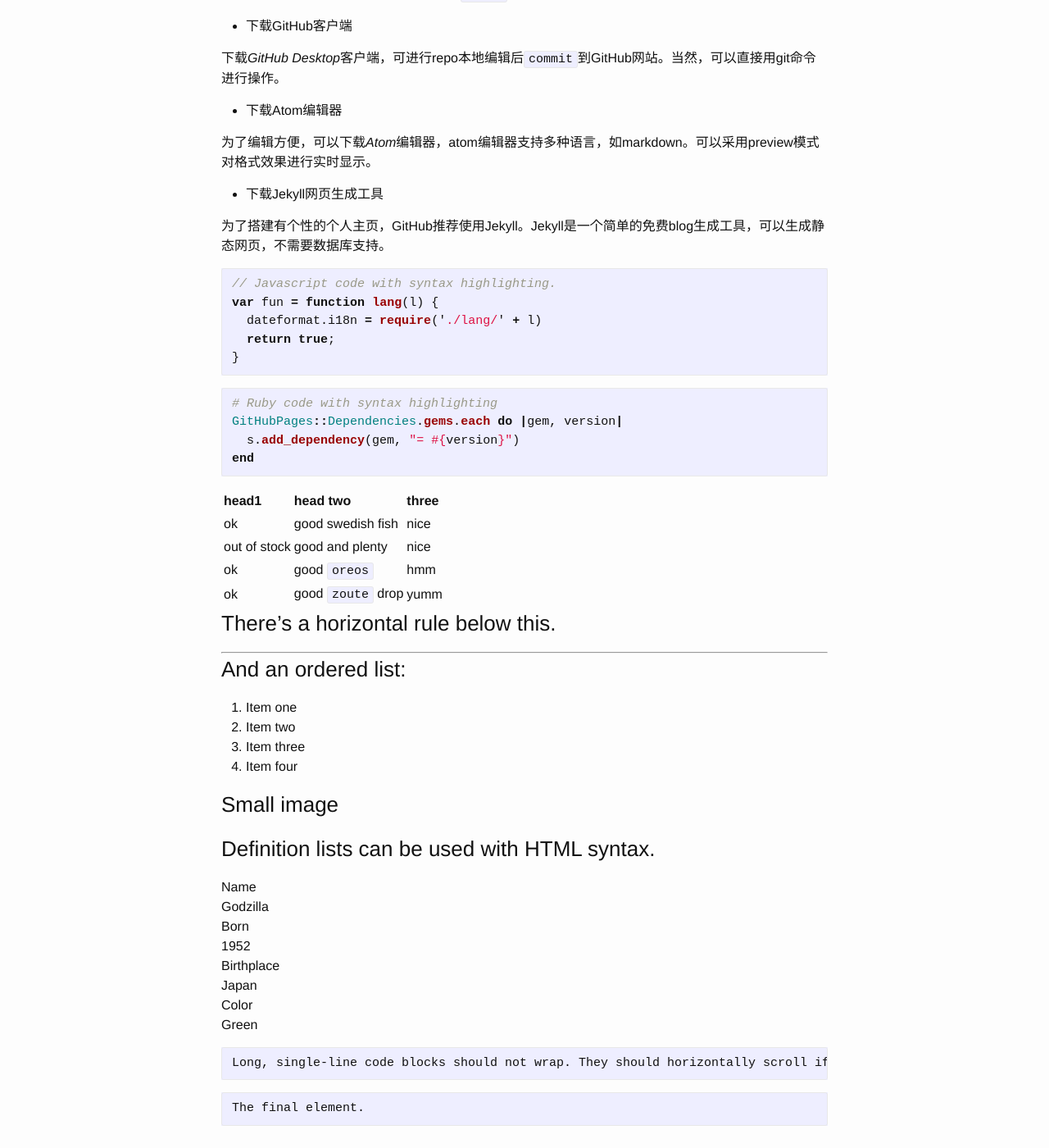
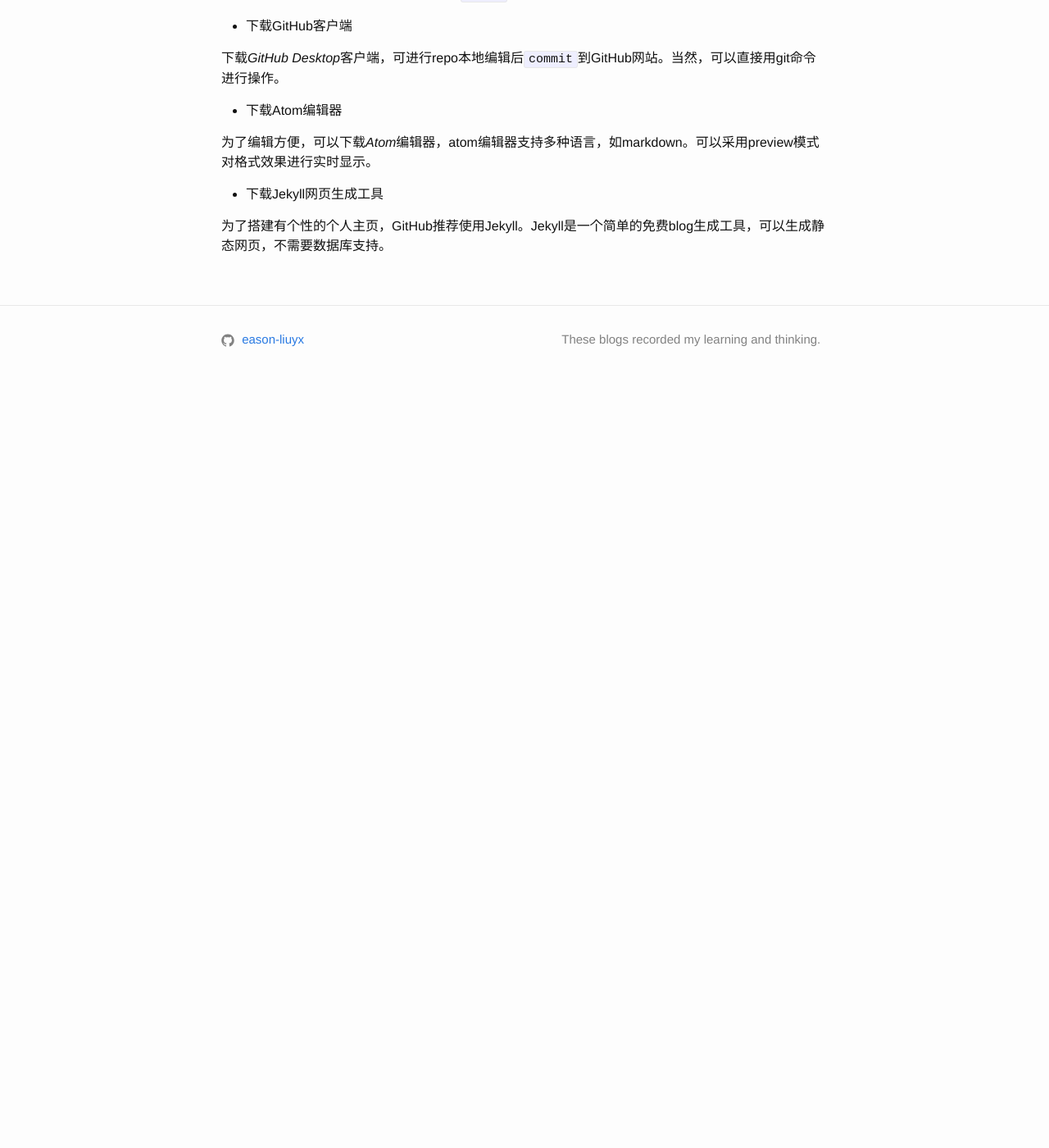
Before and after one commit to eason-liuyx/eason-liuyx.github.io, a Jekyll site: the page built from _posts/2017-04-29-construct-my-site.md, in a window 1280 px wide and 1400 px high, scrolled down 345 px. Shown: the whole window at 82% size. Built offline with Jekyll 4.4.1, drawn with Linux system fonts in a browser that asks for light colours; after the commit the page ends 900 px from its top, so only the background shows below that.

Commit message:
{homepage}: Update blog "construct my site"
Delete some ruby and java code from my blog,
which is no needed.

Signed-off-by: eason-liuyx <yxian.l@icloud.com>

````diff
--- a/_posts/2017-04-29-construct-my-site.md
+++ b/_posts/2017-04-29-construct-my-site.md
@@ -22,69 +22,3 @@
 - 下载Jekyll网页生成工具
 
 为了搭建有个性的个人主页，GitHub推荐使用Jekyll。Jekyll是一个简单的免费blog生成工具，可以生成静态网页，不需要数据库支持。
-
-
-
-```js
-// Javascript code with syntax highlighting.
-var fun = function lang(l) {
-  dateformat.i18n = require('./lang/' + l)
-  return true;
-}
-```
-
-```ruby
-# Ruby code with syntax highlighting
-GitHubPages::Dependencies.gems.each do |gem, version|
-  s.add_dependency(gem, "= #{version}")
-end
-```
-
-
-
-| head1        | head two          | three |
-|:-------------|:------------------|:------|
-| ok           | good swedish fish | nice  |
-| out of stock | good and plenty   | nice  |
-| ok           | good `oreos`      | hmm   |
-| ok           | good `zoute` drop | yumm  |
-
-### There's a horizontal rule below this.
-
-* * *
-
-
-
-### And an ordered list:
-
-1.  Item one
-1.  Item two
-1.  Item three
-1.  Item four
-
-
-
-### Small image
-
-
-
-### Definition lists can be used with HTML syntax.
-
-<dl>
-<dt>Name</dt>
-<dd>Godzilla</dd>
-<dt>Born</dt>
-<dd>1952</dd>
-<dt>Birthplace</dt>
-<dd>Japan</dd>
-<dt>Color</dt>
-<dd>Green</dd>
-</dl>
-
-```
-Long, single-line code blocks should not wrap. They should horizontally scroll if they are too long. This line should be long enough to demonstrate this.
-```
-
-```
-The final element.
-```
````
Also changed, not shown: _posts/2017-05-06-unix-learning.md (+21 -7 lines).
